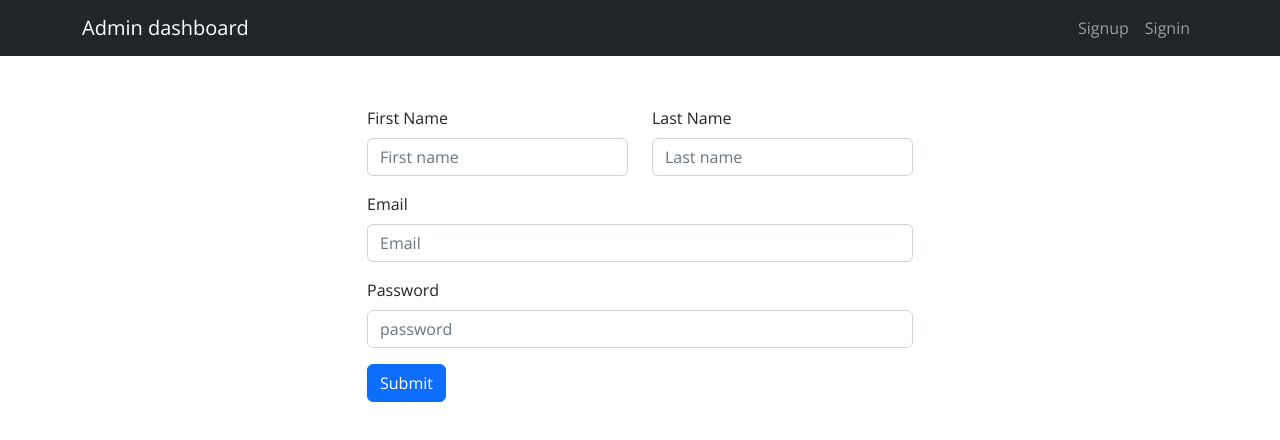
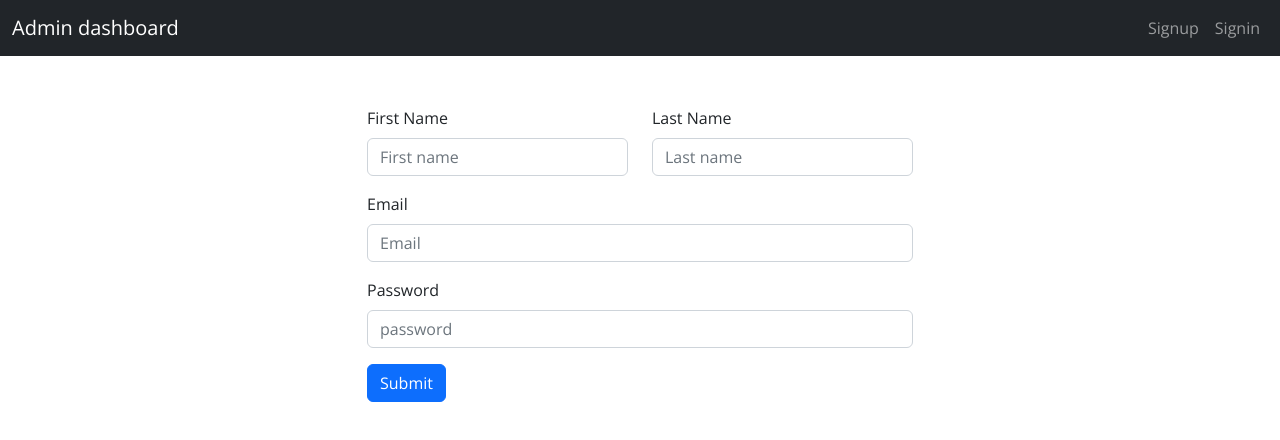
Before and after one commit to S4nfs/ichiba, a React (Create React App) app in the folder dashboard/: page /signup in a window 1280 px wide. Shown: the top 440 px of the page. Built offline with nearby package versions, Linux system fonts and the light colour scheme.

Commit message:
added sidebar and signin signout logic

```diff
--- a/dashboard/src/components/Header/index.js
+++ b/dashboard/src/components/Header/index.js
@@ -1,11 +1,41 @@
 import React from 'react'
 import { Navbar, Container, Nav, NavDropdown, NavLink, Link } from 'react-bootstrap';
+import { useDispatch, useSelector } from 'react-redux';
+import { signout } from '../../actions';
 
 const Header = () => {
+  const auth = useSelector(state => state.auth);
+  const dispatch = useDispatch();
+  const logout = () => {
+    dispatch(signout())
+  }
+  const renderLoggedInLinks = () => {
+    return (
+      <Nav>
+        <li className='nav-item'>
+          <span className="nav-link" onClick={logout}>Signout</span>
+        </li>
+
+      </Nav>
+    )
+  }
+  const renderNonLoggedInLinks = () => {
+    return (
+      <Nav>
+        {/* <Nav.Link href="#deets">Signin</Nav.Link> */}
+        <li className='nav-item'>
+          <NavLink href="signup" className="nav-link">Signup</NavLink>
+        </li>
+        <li>
+          <Nav.Link href="signin" className="nav-link">Signin</Nav.Link>
+        </li>
+      </Nav>
+    )
+  }
   return (
     <>
-      <Navbar collapseOnSelect expand="lg" bg="dark" variant="dark">
-        <Container>
+      <Navbar collapseOnSelect expand="lg" bg="dark" variant="dark" style={{ zIndex: 1 }}>
+        <Container fluid>
           <Navbar.Brand href="/">Admin dashboard</Navbar.Brand>
           <Navbar.Toggle aria-controls="responsive-navbar-nav" />
           <Navbar.Collapse id="responsive-navbar-nav">
@@ -22,16 +52,7 @@ const Header = () => {
                 </NavDropdown.Item>
               </NavDropdown> */}
             </Nav>
-            <Nav>
-              {/* <Nav.Link href="#deets">Signin</Nav.Link> */}
-              <li className='nav-item'>
-                <NavLink href="signup" className="nav-link">Signup</NavLink>
-              </li>
-              <li>
-                <Nav.Link href="signin" className="nav-link">Signin</Nav.Link>
-              </li>
-
-            </Nav>
+            {auth.authenticate ? renderLoggedInLinks() : renderNonLoggedInLinks()}
           </Navbar.Collapse>
         </Container>
       </Navbar>
```
